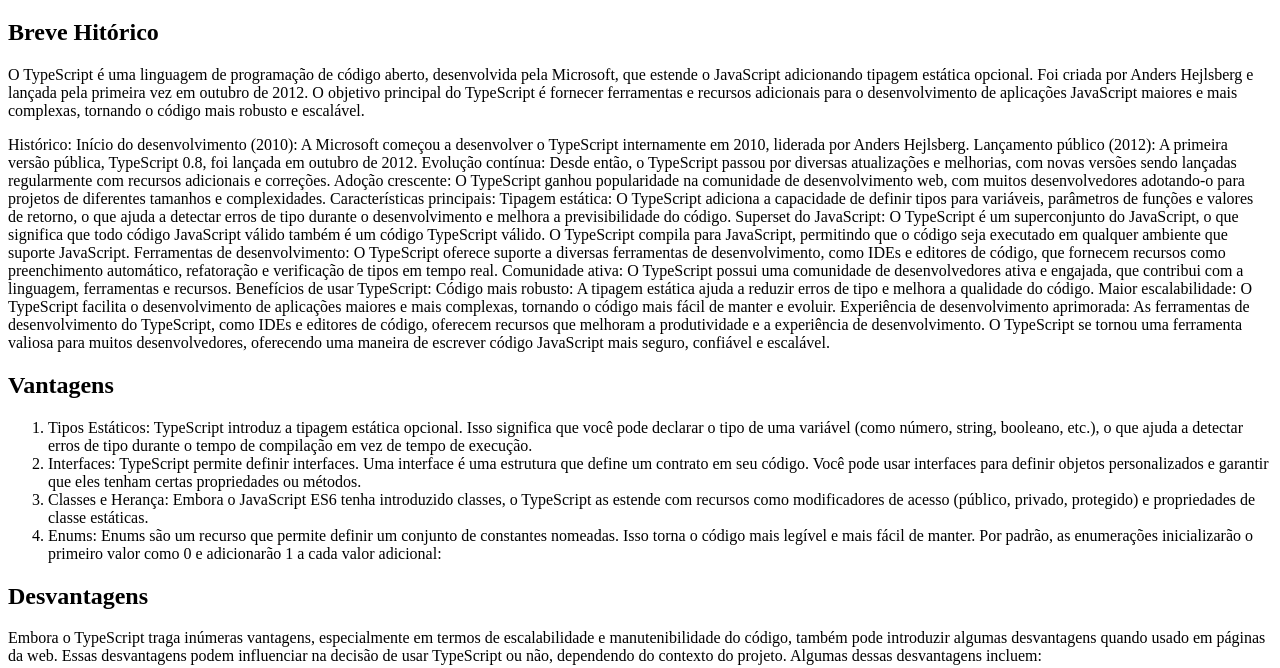
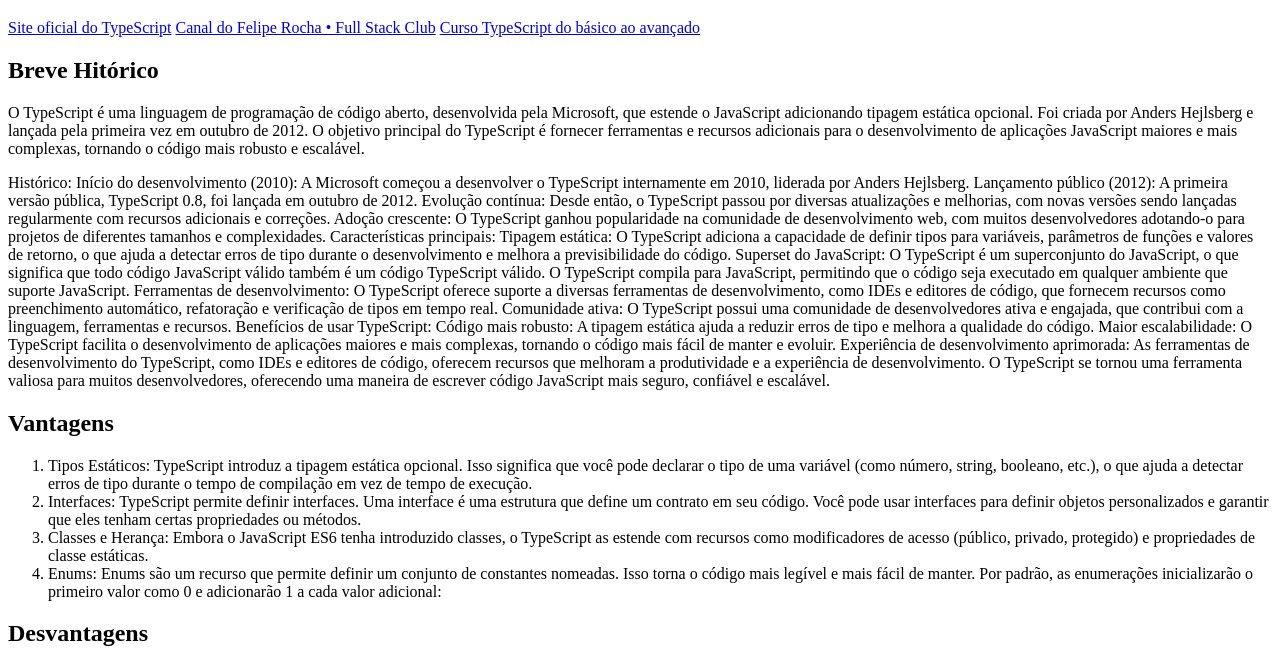
Before and after one commit to prof-freedson/enciclopedias-linguagens, a plain HTML site: page typeScript.html in a window 1280 px wide. Shown: the part 61-729 px from the top of the page. Drawn offline with Linux system fonts and the light colour scheme.

Commit message:
adicionando link's

```diff
--- a/typeScript.html
+++ b/typeScript.html
@@ -7,6 +7,10 @@
 </head>
 <body>
     <h1>Linguagem TypeScript</h1>
+    <a href="http://typescript.org/">Site oficial do TypeScript</a>
+    <a href="https://www.youtube.com/@dicasparadevs">Canal do Felipe Rocha • Full Stack Club</a>
+    <a href="https://encr.pw/h2fYp">Curso TypeScript do básico ao avançado</a>
+
     <h2>Breve Hitórico</h2>
     <p>O TypeScript é uma linguagem de programação de código aberto, desenvolvida pela Microsoft, que estende o JavaScript adicionando tipagem estática opcional. Foi criada por Anders Hejlsberg e lançada pela primeira vez em outubro de 2012. O objetivo principal do TypeScript é fornecer ferramentas e recursos adicionais para o desenvolvimento de aplicações JavaScript maiores e mais complexas, tornando o código mais robusto e escalável.</p>
     <p> Histórico:
```
